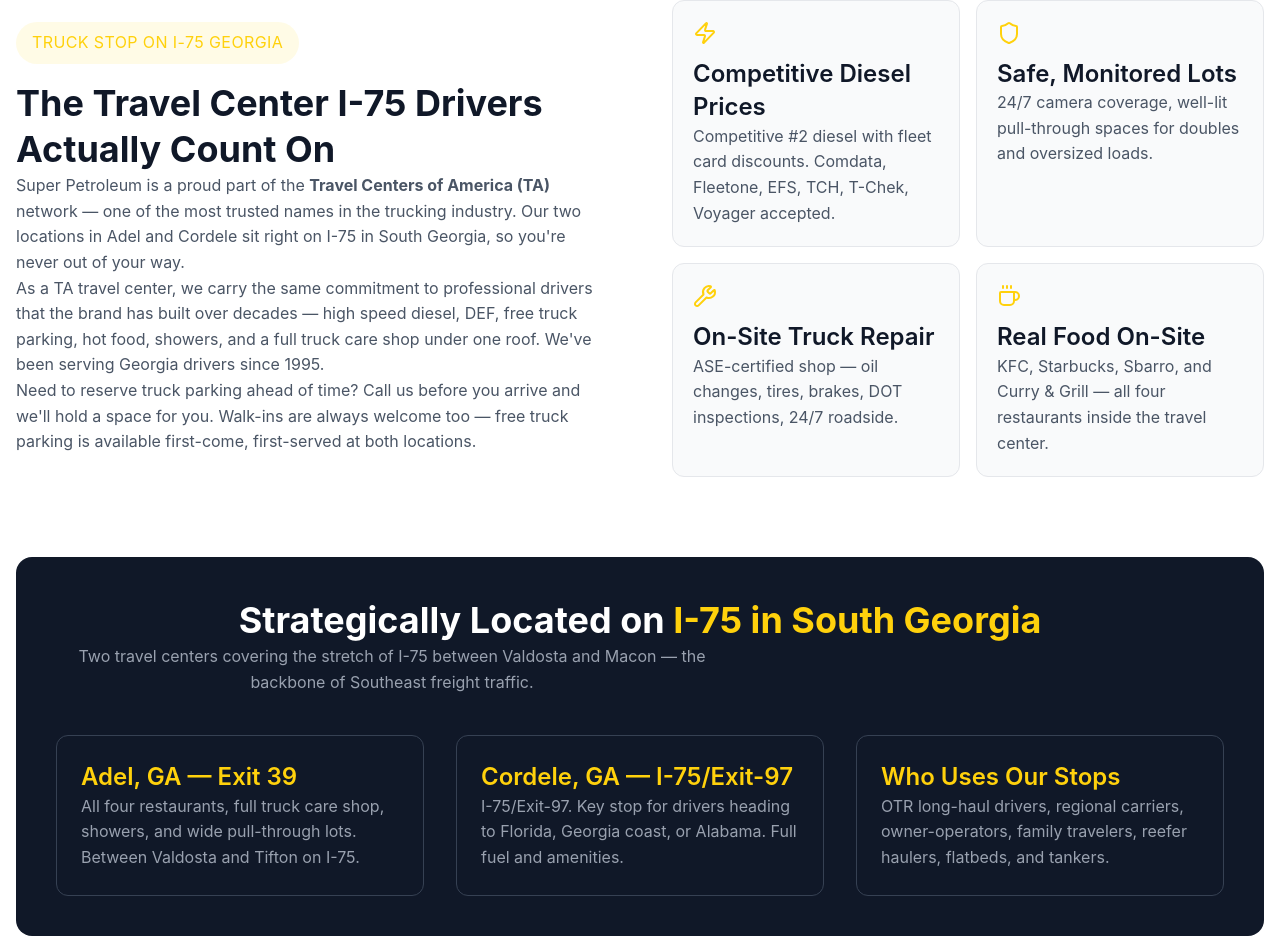
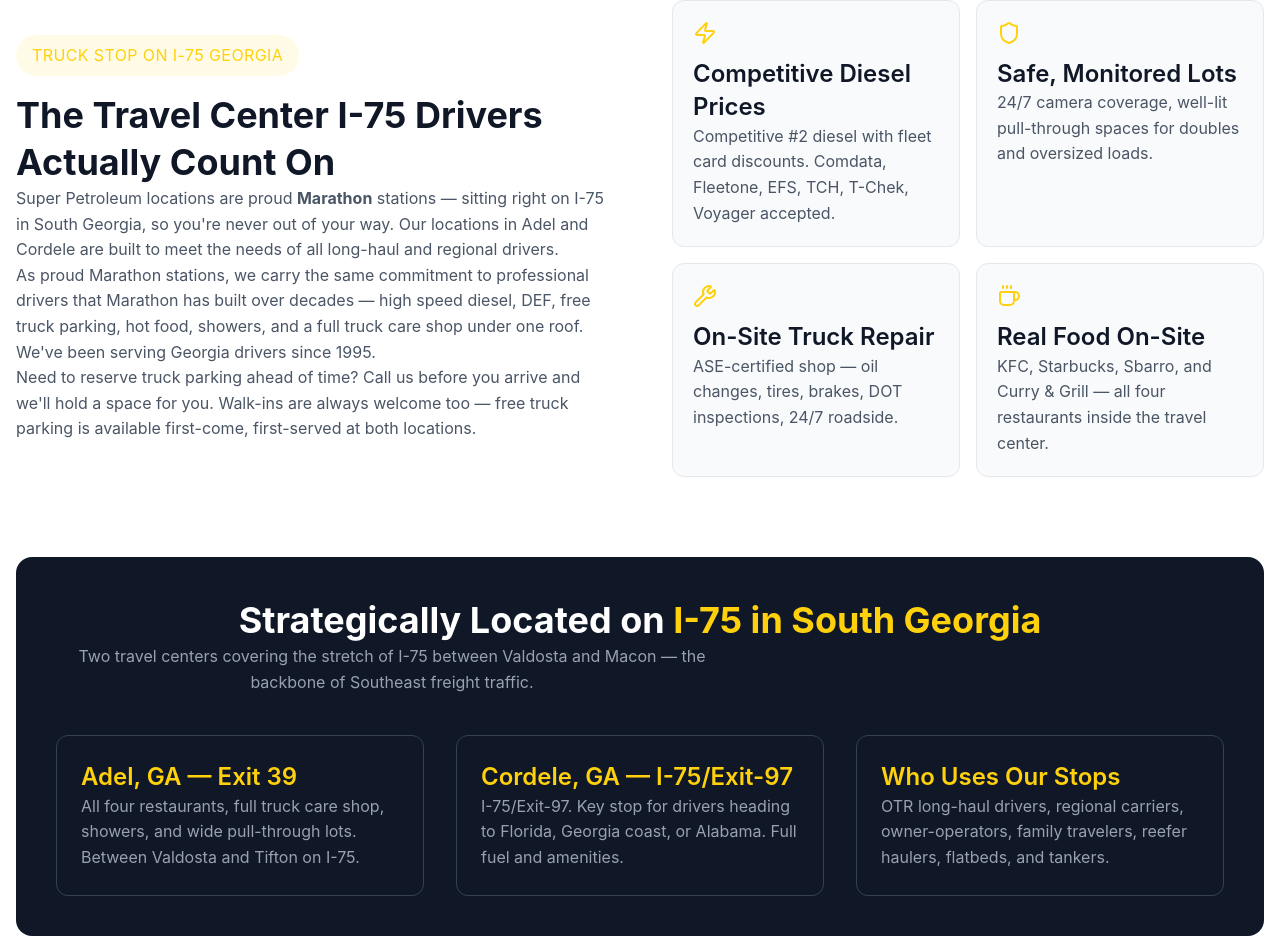
Before and after one commit to WAQASUMAR33/super_petrolium, a Next.js app: page / in a window 1280 px wide. Shown: the part 3366-4318 px from the top of the page. Built offline with nearby package versions, Linux system fonts and the light colour scheme; no server answers.

Commit message:
Update Travel Centers of America (TA) branding to Marathon station

```diff
--- a/src/app/components/Locations.tsx
+++ b/src/app/components/Locations.tsx
@@ -11,7 +11,7 @@ const locations = [
     city: 'Adel, GA 31620',
     phone: '(229) 896-7453',
     hours: 'Open 24/7',
-    description: 'Travel Centers of America (TA) location in Adel, GA — high speed diesel, free truck parking, dining, and truck care right off I-75.',
+    description: 'Marathon station in Adel, GA — high speed diesel, free truck parking, dining, and truck care right off I-75.',
     image: 'https://images.unsplash.com/photo-1638425637198-f4ebe6ef341a?crop=entropy&cs=tinysrgb&fit=max&fm=jpg&ixid=M3w3Nzg4Nzd8MHwxfHNlYXJjaHwxfHxkaWVzZWwlMjBmdWVsJTIwcHVtcHxlbnwxfHx8fDE3NjQwMjE0OTR8MA&ixlib=rb-4.1.0&q=80&w=1080&utm_source=figma&utm_medium=referral',
     amenities: [
       { icon: Utensils, label: 'KFC · Starbucks · Sbarro' },
@@ -20,7 +20,7 @@ const locations = [
       { icon: Wifi, label: 'Free WiFi' }
     ],
     features: [
-      'Travel Centers of America (TA) Location',
+      'Marathon station in Adel, GA',
       'High Speed Diesel & DEF 24/7',
       'Free Truck Parking — No Fees',
       'Reserve Truck Parking Available',
@@ -34,7 +34,7 @@ const locations = [
     city: 'Cordele, GA 31015',
     phone: '(229) 513-1590',
     hours: 'Open 24/7',
-    description: 'Travel Centers of America (TA) location in Cordele, GA — high speed diesel, free truck parking, and full services at I-75/Exit-97.',
+    description: 'Marathon station in Cordele, GA — high speed diesel, free truck parking, and full services at I-75/Exit-97.',
     image: 'https://images.unsplash.com/photo-1667388968964-4aa652df0a9b?crop=entropy&cs=tinysrgb&fit=max&fm=jpg&ixid=M3w3Nzg4Nzd8MHwxfHNlYXJjaHwxfHxyZXN0YXVyYW50JTIwZm9vZCUyMGRpbmluZ3xlbnwxfHx8fDE3NjQwMjE0MDl8MA&ixlib=rb-4.1.0&q=80&w=1080&utm_source=figma&utm_medium=referral',
     amenities: [
       { icon: Fuel, label: 'High Speed Diesel & DEF' },
@@ -42,7 +42,7 @@ const locations = [
       { icon: Wifi, label: 'Free WiFi' }
     ],
     features: [
-      'Travel Centers of America (TA) Location',
+      'Marathon station in Cordele, GA',
       'High Speed Diesel & DEF 24/7',
       'Free Truck Parking — No Fees',
       'Reserve Truck Parking Available',
@@ -66,7 +66,7 @@ export function Locations() {
           <div className="max-w-3xl">
             <h1 className="mb-6 text-4xl md:text-5xl font-bold">Our Locations</h1>
             <p className="text-xl">
-              Super Petroleum is part of the Travel Centers of America (TA) network. Find our two Georgia travel centers in Adel and Cordele — high speed diesel, free truck parking, and full services right off I-75.
+              Super Petroleum locations are proud Marathon stations. Find our two Georgia travel centers in Adel and Cordele — high speed diesel, free truck parking, and full services right off I-75.
             </p>
           </div>
         </div>
--- a/src/app/components/Services.tsx
+++ b/src/app/components/Services.tsx
@@ -6,7 +6,7 @@ const services = [
     image: '/gas_astation.jpg',
     title: 'Fuel Services',
     href: '/fuel/',
-    description: 'High speed diesel and gasoline at competitive prices along I-75 Georgia. As part of the Travel Centers of America (TA) network, we deliver the same reliable fueling experience TA drivers count on — high-flow pumps, fresh fuel, and DEF at every island. All major fleet cards accepted including Comdata, T-Check, TCH, EFS, and more.',
+    description: 'High speed diesel and gasoline at competitive prices along I-75 Georgia. As proud Marathon stations, we deliver the same reliable fueling experience Marathon drivers count on — high-flow pumps, fresh fuel, and DEF at every island. All major fleet cards accepted including Comdata, T-Check, TCH, EFS, and more.',
     features: ['High Speed Diesel 24/7', 'All Major Fuel Cards Accepted', 'DEF at Every Pump', 'Competitive Pricing']
   },
   {
@@ -59,7 +59,7 @@ export function Services() {
           </h1>
           <div className="w-24 h-1 bg-[#FFD10C] mx-auto mb-4"></div>
           <p className="max-w-2xl mx-auto text-xl text-gray-600">
-            Part of the Travel Centers of America (TA) network — everything you need to keep moving, all in one stop in Adel and Cordele, Georgia.
+            Proud Marathon stations — everything you need to keep moving, all in one stop in Adel and Cordele, Georgia.
           </p>
         </div>
 
--- a/src/app/faq/layout.tsx
+++ b/src/app/faq/layout.tsx
@@ -1,8 +1,8 @@
 import { Metadata } from 'next';
 
 export const metadata: Metadata = {
-  title: 'Frequently Asked Questions - Super Petroleum | Travel Centers of America (TA) Georgia',
-  description: 'Answers to common questions about high speed diesel, free truck parking, reserve truck parking, dining, and truck repairs at Super Petroleum — part of the Travel Centers of America (TA) network in Adel & Cordele, GA.',
+  title: 'Frequently Asked Questions - Super Petroleum | Marathon station in Adel, GA',
+  description: 'Answers to common questions about high speed diesel, free truck parking, reserve truck parking, dining, and truck repairs at Super Petroleum — Marathon station in Adel, GA & Cordele, GA.',
   alternates: { canonical: 'https://superpetroleums.com/faq/' },
 };
 
@@ -84,10 +84,10 @@ const faqSchema = {
     },
     {
       '@type': 'Question',
-      name: 'Is Super Petroleum part of Travel Centers of America (TA)?',
+      name: 'Is Super Petroleum a Marathon station?',
       acceptedAnswer: {
         '@type': 'Answer',
-        text: 'Yes. Super Petroleum is part of the Travel Centers of America (TA) network. Our locations in Adel and Cordele, Georgia offer high speed diesel, free truck parking, reserve truck parking, dining, and full driver services.',
+        text: 'Yes. Super Petroleum locations are proud Marathon stations. Our locations in Adel and Cordele, Georgia offer high speed diesel, free truck parking, reserve truck parking, dining, and full driver services.',
       },
     },
   ],
--- a/src/app/faq/page.tsx
+++ b/src/app/faq/page.tsx
@@ -67,8 +67,8 @@ const faqs = [
   {
     id: 11,
     category: 'Gas Station',
-    question: 'Is Super Petroleum part of Travel Centers of America (TA)?',
-    answer: 'Yes. Super Petroleum is part of the Travel Centers of America (TA) network — one of the most trusted names in the trucking industry. Our locations in Adel and Cordele, Georgia operate to the same standards TA drivers rely on across the country: reliable high speed diesel, safe truck parking, clean facilities, and full driver services all in one stop.'
+    question: 'Is Super Petroleum a Marathon station?',
+    answer: 'Yes. Super Petroleum locations are proud Marathon stations. Our locations in Adel and Cordele, Georgia operate to the same high standards Marathon drivers rely on across the country: reliable high speed diesel, safe truck parking, clean facilities, and full driver services all in one stop.'
   }
 ];
 
--- a/src/app/locations/page.tsx
+++ b/src/app/locations/page.tsx
@@ -3,8 +3,8 @@ import { generatePageMetadata } from '../lib/metadata';
 import type { Metadata } from 'next';
 
 export const metadata: Metadata = generatePageMetadata({
-  title: 'Our Locations - Travel Centers of America (TA) in Adel & Cordele, Georgia',
-  description: 'Find Super Petroleum — part of the Travel Centers of America (TA) network — in Adel and Cordele, GA. High speed diesel, free truck parking, reserve truck parking, dining, and 24/7 services off I-75.',
+  title: 'Our Locations - Marathon Stations in Adel & Cordele, Georgia',
+  description: 'Find Super Petroleum — proud Marathon station in Adel, GA and Marathon station in Cordele, GA. High speed diesel, free truck parking, reserve truck parking, dining, and 24/7 services off I-75.',
   path: '/locations',
 });
 
--- a/src/app/page.tsx
+++ b/src/app/page.tsx
@@ -5,13 +5,13 @@ import { ImageWithFallback } from './images/ImageWithFallBack';
 
 export const metadata: Metadata = {
   title: 'Super Petroleum - Travel Centers & Truck Stops in Georgia',
-  description: 'Super Petroleum — part of the Travel Centers of America (TA) network — offers high speed diesel, free truck parking, truck repair, dining, and 24/7 services in Adel & Cordele, GA.',
+  description: 'Super Petroleum — proud Marathon station in Adel, GA and Marathon station in Cordele, GA — offers high speed diesel, free truck parking, truck repair, dining, and 24/7 services.',
   alternates: {
     canonical: 'https://superpetroleums.com/',
   },
   openGraph: {
     title: 'Super Petroleum - Travel Centers & Truck Stops in Georgia',
-    description: 'Super Petroleum — part of the Travel Centers of America (TA) network — offers high speed diesel, free truck parking, truck repair, dining, and 24/7 services in Adel & Cordele, GA.',
+    description: 'Super Petroleum — proud Marathon station in Adel, GA and Marathon station in Cordele, GA — offers high speed diesel, free truck parking, truck repair, dining, and 24/7 services.',
     url: 'https://superpetroleums.com/',
     images: [{ url: 'https://superpetroleums.com/og-image.jpg', width: 1200, height: 630 }],
   },
@@ -416,10 +416,10 @@ export default function Home() {
                 The Travel Center I-75 Drivers Actually Count On
               </h2>
               <p className="text-gray-600 leading-relaxed mb-5">
-                Super Petroleum is a proud part of the <strong>Travel Centers of America (TA)</strong> network — one of the most trusted names in the trucking industry. Our two locations in Adel and Cordele sit right on I-75 in South Georgia, so you're never out of your way.
+              Super Petroleum locations are proud <strong>Marathon</strong> stations — sitting right on I-75 in South Georgia, so you're never out of your way. Our locations in Adel and Cordele are built to meet the needs of all long-haul and regional drivers.
               </p>
               <p className="text-gray-600 leading-relaxed mb-5">
-                As a TA travel center, we carry the same commitment to professional drivers that the brand has built over decades — high speed diesel, DEF, free truck parking, hot food, showers, and a full truck care shop under one roof. We've been serving Georgia drivers since 1995.
+              As proud Marathon stations, we carry the same commitment to professional drivers that Marathon has built over decades — high speed diesel, DEF, free truck parking, hot food, showers, and a full truck care shop under one roof. We've been serving Georgia drivers since 1995.
               </p>
               <p className="text-gray-600 leading-relaxed">
                 Need to reserve truck parking ahead of time? Call us before you arrive and we'll hold a space for you. Walk-ins are always welcome too — free truck parking is available first-come, first-served at both locations.
--- a/src/app/services/page.tsx
+++ b/src/app/services/page.tsx
@@ -3,8 +3,8 @@ import { generatePageMetadata } from '../lib/metadata';
 import type { Metadata } from 'next';
 
 export const metadata: Metadata = generatePageMetadata({
-  title: 'Our Services - High Speed Diesel, Free Truck Parking & More | TA Travel Center Georgia',
-  description: 'Super Petroleum — part of the Travel Centers of America (TA) network — offers high speed diesel, free truck parking, reserve truck parking, dining, truck repair, and 24/7 services in Adel & Cordele, GA.',
+  title: 'Our Services - High Speed Diesel, Free Truck Parking & More | Marathon Station Georgia',
+  description: 'Super Petroleum — proud Marathon station in Adel, GA and Marathon station in Cordele, GA — offers high speed diesel, free truck parking, reserve truck parking, dining, truck repair, and 24/7 services.',
   path: '/services',
 });
 
--- a/src/app/truck-parking/page.tsx
+++ b/src/app/truck-parking/page.tsx
@@ -6,7 +6,7 @@ import Link from 'next/link';
 
 export const metadata: Metadata = generatePageMetadata({
   title: 'Free Truck Parking in Adel & Cordele GA - Reserve Truck Parking Available',
-  description: 'Free truck parking and reserve truck parking at Super Petroleum — part of the Travel Centers of America (TA) network. Safe, well-lit lots monitored 24/7 in Adel and Cordele, Georgia, off I-75.',
+  description: 'Free truck parking and reserve truck parking at Super Petroleum — proud Marathon station in Adel, GA and Marathon station in Cordele, GA. Safe, well-lit lots monitored 24/7 in Adel and Cordele, Georgia, off I-75.',
   path: '/truck-parking/',
 });
 
@@ -289,7 +289,7 @@ export default function TruckParkingPage() {
                 Free & Reserve Truck Parking on I-75 in Georgia
               </h2>
               <p className="text-gray-600 leading-relaxed mb-5">
-                Super Petroleum is part of the <strong>Travel Centers of America (TA)</strong> network — and our two Georgia locations in Adel and Cordele are built to the same standard that TA drivers across the country rely on. If you've stopped at a TA travel center before, you know what to expect: a safe, well-run property where your rig is looked after. That's exactly what we deliver here on I-75.
+                Super Petroleum locations are proud <strong>Marathon</strong> stations — and our two Georgia locations in Adel and Cordele are built to the same high standard that Marathon drivers across the country rely on. If you've stopped at a Marathon station before, you know what to expect: a safe, well-run property where your rig is looked after. That's exactly what we deliver here on I-75.
               </p>
               <p className="text-gray-600 leading-relaxed mb-5">
                 Our <strong>free truck parking in Adel, GA</strong> and <strong>Cordele, GA</strong> gives you properly sized pull-through spaces — wide enough for 18-wheelers, doubles, and oversized flatbeds — without the juggling act you get in undersized lots. You pull in straight, you park, and you're done. No tight corners, no backing into traffic.
```
